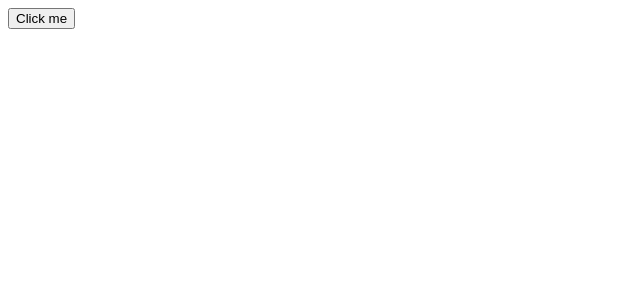
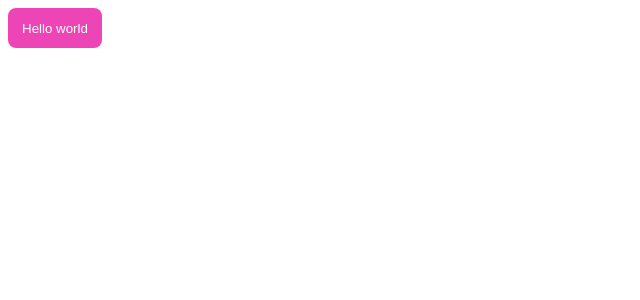
Before and after one commit to Dereje-getu-tadesse-10/keeply, a Next.js app: page / in a window 1280 px wide. Shown: the top 300 px of the page, without its empty margins (0-640 px from the left). Built offline with nearby package versions, Linux system fonts and the light colour scheme; a web font is replaced by a local one.

Commit message:
update: button style

```diff
--- a/src/app/globals.css
+++ b/src/app/globals.css
@@ -7,7 +7,7 @@
   --secondary-hover:  hsl(210, 10%, 98%);
   --secondary-shadow:  0px 0px 0px 4px hsl(220, 15%, 65%, 0.14), 0px 1px 2px 0px hsl(220, 43%, 11%, 0.05);
 
-  --border-radius-md: 6px;
+  --border-radius-md: 8px;
   --border-radius-full: 9999px;
 
   --text-md: 1rem;
@@ -26,4 +26,6 @@
 
   --error-color: hsl(4, 90%, 59%);
   --error-color-hover: hsl(4, 90%, 59%, 0.9);
+
+  --padding-md: 10px 14px;
 }
--- a/src/app/page.tsx
+++ b/src/app/page.tsx
@@ -1,8 +1,11 @@
+import { Button } from "$/components/ui";
 
 export default function Home() {
   return (
     <main>
-      <button className="t">Click me</button>
+      <Button intent={"primary"}>
+        Hello world
+      </Button>
     </main>
   )
 }
--- /dev/null
+++ b/src/components/ui/button/button.module.css
@@ -0,0 +1,34 @@
+.button {
+    height: 40px;
+    border-radius: var(--border-radius-md);
+    padding: var(--padding-md);
+    cursor: pointer;
+    border: 0;
+}
+
+.primary {
+    background: var(--primary);
+    color: white;
+}
+
+.primary:hover {
+    background-color: var(--primary-hover);
+}
+
+.primary:focus {
+    box-shadow: var(--primary-shadow);
+}
+
+.secondary {
+    background-color: var(--secondary);
+    color: #344054;
+    border: 1px solid var(--gray-300, #D0D5DD);
+}
+
+.secondary:hover {
+    background-color: var(--secondary-hover);
+}
+
+.secondary:focus {
+    box-shadow: var(--secondary-shadow);
+}
--- /dev/null
+++ b/src/components/ui/button/button.tsx
@@ -0,0 +1,26 @@
+import React from "react";
+import { cva, type VariantProps } from "class-variance-authority";
+
+import styles from "./button.module.css";
+
+const button = cva(styles.base, {
+  variants: {
+    intent: {
+      primary: [styles.button, styles.primary],
+      secondary: [styles.button, styles.secondary],
+    },
+  },
+  defaultVariants: {
+    intent: "primary",
+  },
+});
+
+export interface ButtonProps
+  extends React.ButtonHTMLAttributes<HTMLButtonElement>,
+    VariantProps<typeof button> {}
+
+export const Button: React.FC<ButtonProps> = ({
+  className,
+  intent,
+  ...props
+}) => <button className={button({ intent,  className })} {...props} />;
--- /dev/null
+++ b/src/components/ui/index.ts
@@ -0,0 +1 @@
+export { Button } from "$/components/ui/button/button"
```
